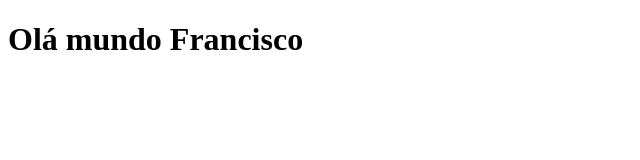
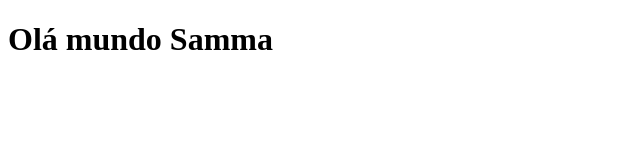
Before and after one commit to Sammadar/super-dev-git, a plain HTML site: page index.html in a window 1280 px wide. Shown: the whole page, without its empty margins (0-640 px from the left). Drawn offline with Linux system fonts and the light colour scheme.

Commit message:
Update index.html

```diff
--- a/index.html
+++ b/index.html
@@ -6,6 +6,6 @@
     <title>SuperDev</title>
 </head>
 <body>
-    <h1>Olá mundo Francisco</h1>
+    <h1>Olá mundo Samma</h1>
 </body>
 </html>
```
